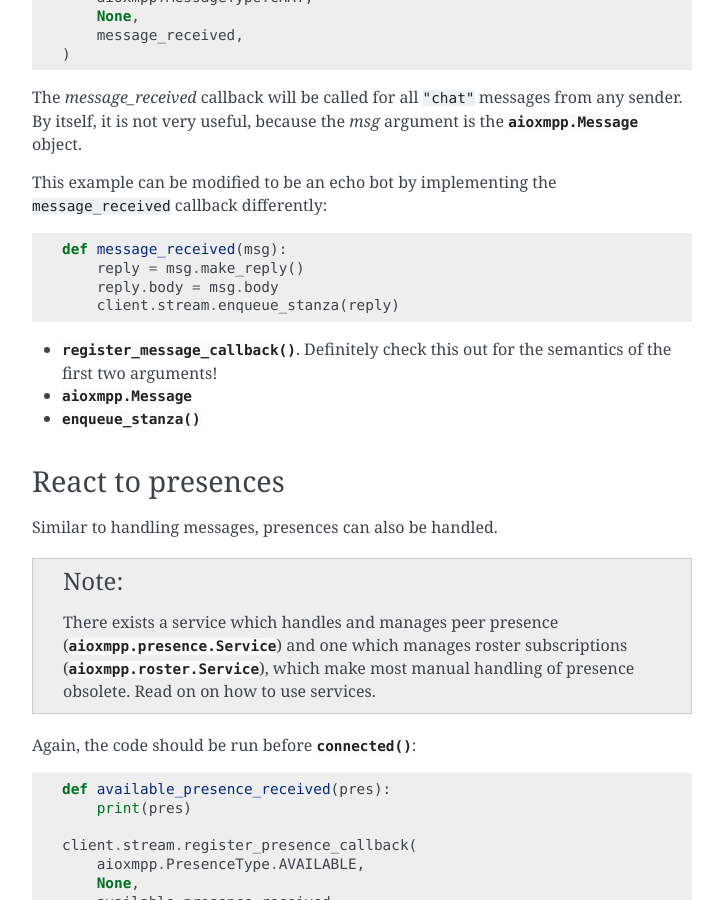
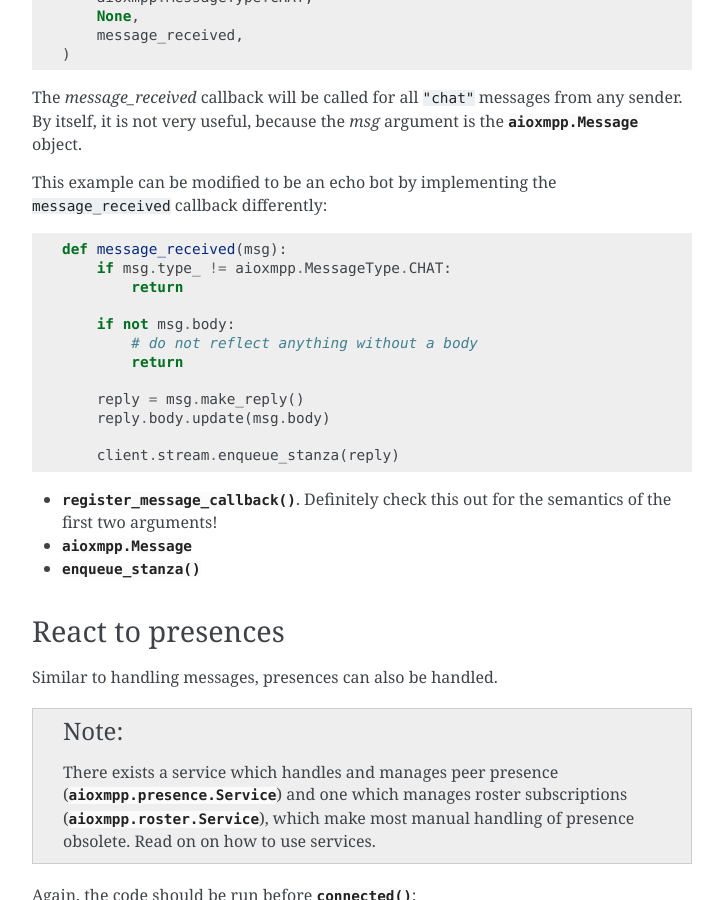
Before and after one commit to horazont/aioxmpp, a Sphinx documentation site: the page built from docs/user-guide/quickstart.rst, in a window 1280 px wide and 900 px high, scrolled down 2773 px. Shown: the whole window, without its empty margins (388-1111 px from the left). Built offline with Sphinx 7.4.7, drawn with Linux system fonts in a browser that asks for light colours.

Commit message:
Fix quickstart example

```diff
--- a/docs/user-guide/quickstart.rst
+++ b/docs/user-guide/quickstart.rst
@@ -146,8 +146,16 @@ This example can be modified to be an echo bot by implementing the
 ``message_received`` callback differently::
 
   def message_received(msg):
+      if msg.type_ != aioxmpp.MessageType.CHAT:
+          return
+
+      if not msg.body:
+          # do not reflect anything without a body
+          return
+
       reply = msg.make_reply()
-      reply.body = msg.body
+      reply.body.update(msg.body)
+
       client.stream.enqueue_stanza(reply)
 
 * :meth:`~aioxmpp.stream.StanzaStream.register_message_callback`. Definitely
```
